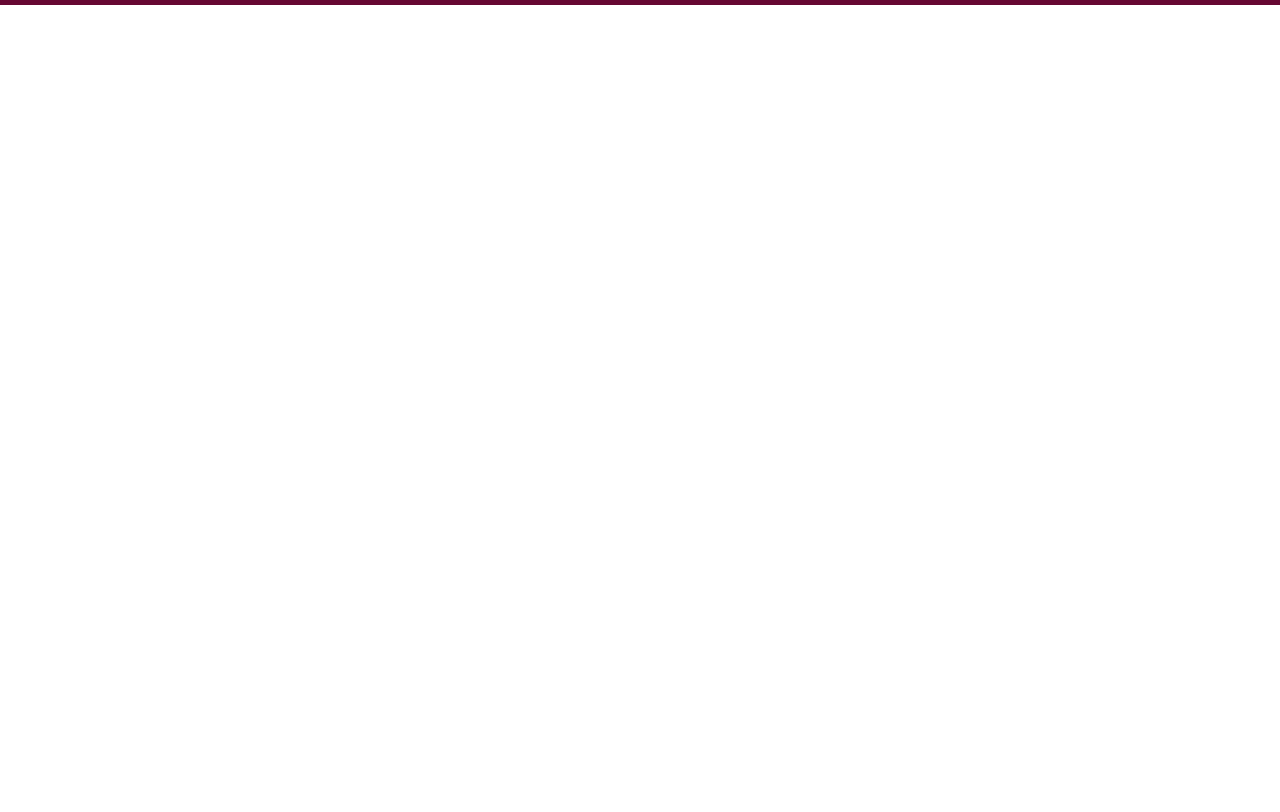
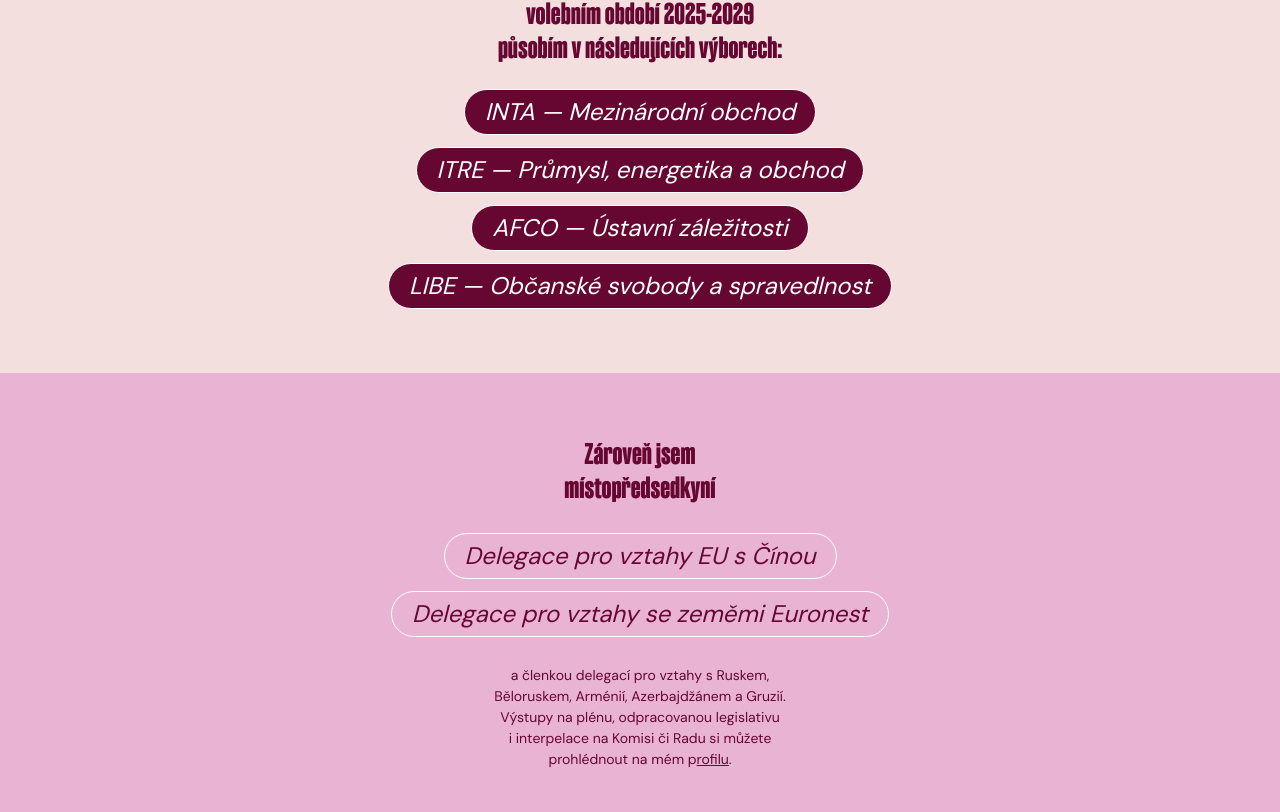
Before and after one commit to caroluxurians/mgreg, a Next.js app: page /moje-prace in a window 1280 px wide. Shown: the part 968-1780 px from the top of the page. Before the commit the page ends 973 px from the top, so only its background shows below. Built offline with nearby package versions, Linux system fonts and the light colour scheme.

Commit message:
moje prace sections, label component

```diff
--- /dev/null
+++ b/app/components/LabelDark.tsx
@@ -0,0 +1,11 @@
+const LabelDark = ({ content }: { content: string }) => {
+  return (
+    <div
+      className="w-auto text-[15px] sm:text-[24px] italic bg-dark-pink border border-white rounded-full px-5 py-1"
+    >
+      {content}
+    </div>
+  );
+};
+
+export default LabelDark;
--- a/app/globals.css
+++ b/app/globals.css
@@ -5,6 +5,7 @@
   --color-foreground: var(--foreground);
   --color-light-pink: #E9B4D3;
   --color-dark-pink: #660732;
+  --color-beige: #F4DFDF;
 }
 
 /*
--- a/app/moje-prace/page.tsx
+++ b/app/moje-prace/page.tsx
@@ -1,11 +1,14 @@
 import Image from "next/image";
 import HeaderMobile from "../components/HeaderMobile";
+import LabelDark from "../components/LabelDark";
 
 const MojePrace = () => {
   return (
-    <div className="h-screen max-h-screen bg-light-pink text-dark-pink">
+    <div className="bg-light-pink text-dark-pink">
       <HeaderMobile />
-      <main className="mx-5 pt-7 flex flex-col gap-5">
+      <main className="flex flex-col">
+
+        <div className="h-screen max-h-screen flex flex-col pt-7 gap-5 px-5">
           <div className="font-heading flex flex-col text-[30px]/[30px]">
             <span>Ve svém mandátu se zaměřuji</span>
             <span>především na naši bezpečnost</span>
@@ -32,6 +35,44 @@ const MojePrace = () => {
             className="mx-auto mt-5"
             unoptimized
           />
+        </div>
+        <div className="flex flex-col bg-beige py-16 gap-6">
+          <div className="font-heading text-[30px]/[34px] text-center">
+            V Evropském parlamentu proto ve<br />
+            volebním období 2025-2029<br />
+            působím v následujících výborech:<br />
+          </div>
+          <div className="text-white flex flex-col items-center gap-3 mx-4">
+            <LabelDark content="INTA — Mezinárodní obchod" />
+            <LabelDark content="ITRE — Průmysl, energetika a obchod" />
+            <LabelDark content=" AFCO — Ústavní záležitosti" />
+            <LabelDark content=" LIBE — Občanské svobody a spravedlnost" />
+          </div>
+        </div>
+
+        <div className="flex flex-col bg-light-pink py-16 gap-7">
+
+          <div className="font-heading text-[30px]/[34px] text-center">
+            Zároveň jsem<br /> místopředsedkyní
+          </div>
+
+          <div className="flex flex-col items-center gap-3">
+            <div className="w-auto text-[15px] sm:text-[24px] italic border border-white rounded-full px-5 py-1">
+              Delegace pro vztahy EU s Čínou
+            </div>
+            <div className="w-auto text-[15px] sm:text-[24px] italic border border-white rounded-full px-5 py-1">
+              Delegace pro vztahy se zeměmi Euronest
+            </div>
+          </div>
+
+          <div className="text-[14px] mx-5 text-center">
+            a členkou delegací pro vztahy s Ruskem,<br />
+            Běloruskem, Arménií, Azerbajdžánem a Gruzií. <br />
+            Výstupy na plénu, odpracovanou legislativu<br />
+            i interpelace na Komisi či Radu si můžete<br />
+            prohlédnout na mém p<span className="underline decoration-dark-pink">rofilu</span>.<br />
+          </div>
+        </div>
       </main>
     </div>
   );
```
Lines whose indentation alone changed are shown as unchanged.
